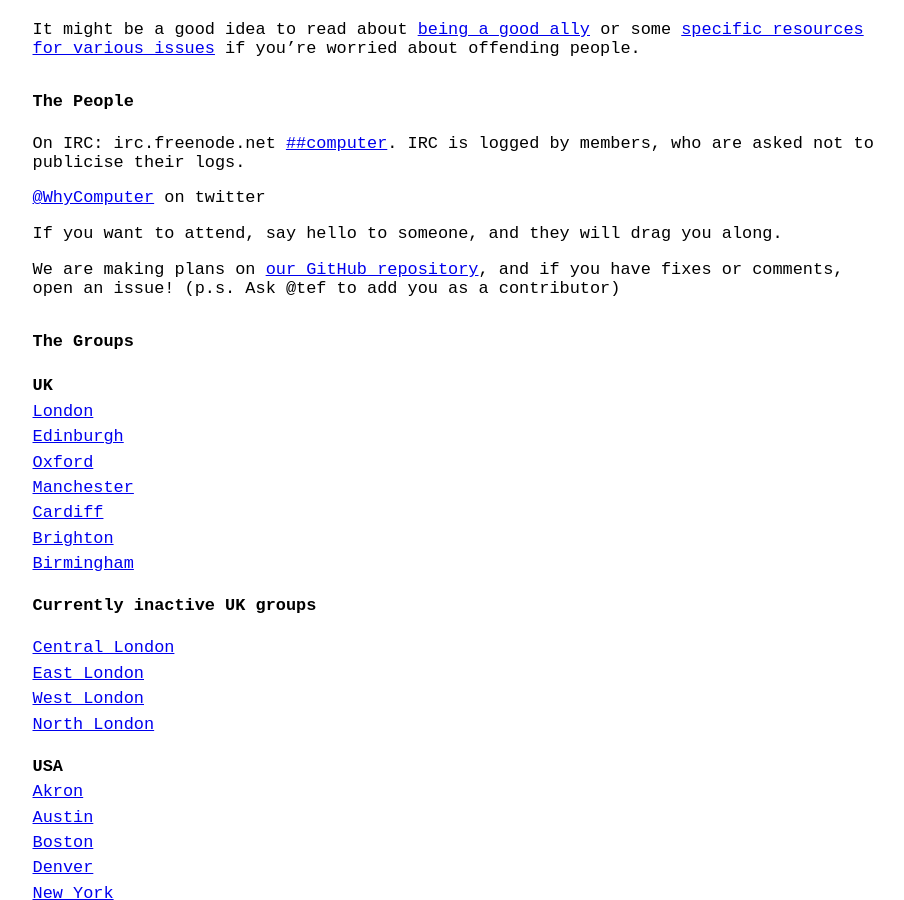
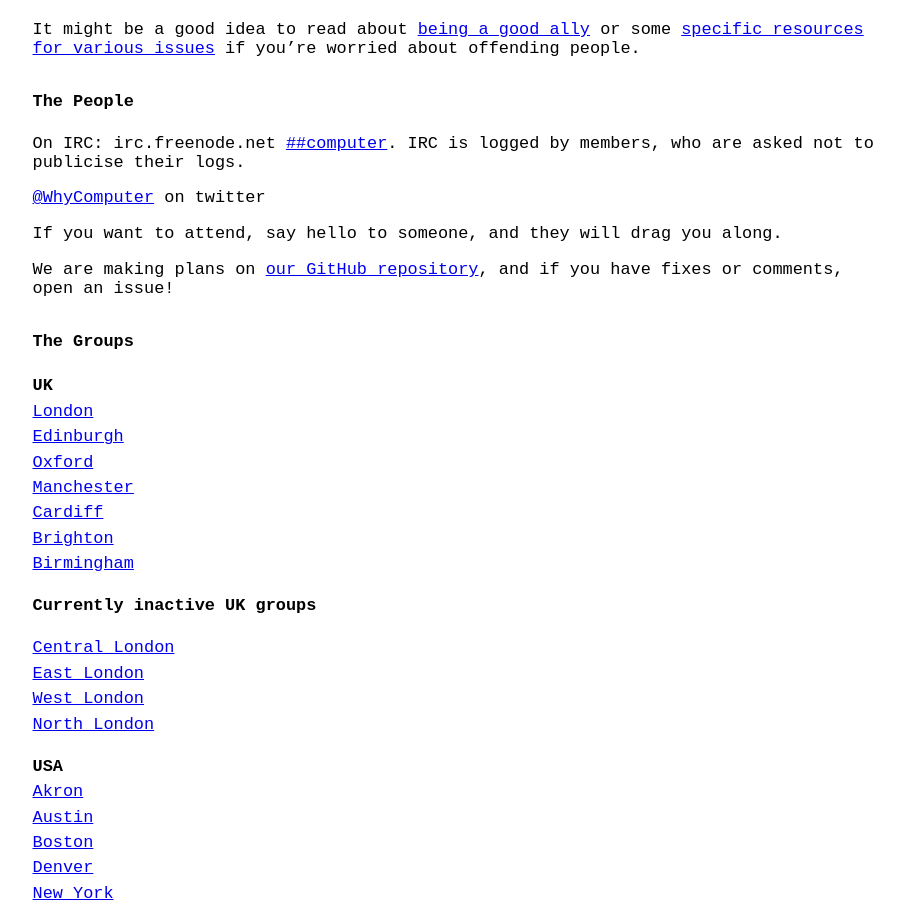
Before and after one commit to computeranonymous/computer, a Jekyll site: the page built from index.html, in a window 1280 px wide and 900 px high, scrolled down 1596 px. Shown: the whole window, without its empty margins (185-1089 px from the left). Built offline with Jekyll 4.4.1, drawn with Linux system fonts in a browser that asks for light colours.

Commit message:
purge tef

```diff
--- a/index.de.html
+++ b/index.de.html
@@ -72,7 +72,7 @@
 
       <p>Wenn du dabeisein willst, sag einfach "Hallo" zu jemand und sie/er wird dich mitnehmen.</p>
 
-      <p>Wir planen in <a href="https://github.com/computeranonymous/computer">unserem GitHub Repository</a>, und wenn du Verbesserungen oder Kommentare hast er&ouml;ffne dort einfach ein Issue! (P.S. Frag @tef um dich als als Mitwirkende/r eintragen zu lassen.)</p>
+      <p>Wir planen in <a href="https://github.com/computeranonymous/computer">unserem GitHub Repository</a>, und wenn du Verbesserungen oder Kommentare hast er&ouml;ffne dort einfach ein Issue!</p>
 
       <h4 id="groups">Die Gruppen</h4>
       <ul class="groups">
--- a/index.html
+++ b/index.html
@@ -66,7 +66,7 @@
 
       <p>If you want to attend, say hello to someone, and they will drag you along.</p>
 
-      <p>We are making plans on <a href="https://github.com/computeranonymous/computer">our GitHub repository</a>, and if you have fixes or comments, open an issue! (p.s. Ask @tef to add you as a contributor)</p>
+      <p>We are making plans on <a href="https://github.com/computeranonymous/computer">our GitHub repository</a>, and if you have fixes or comments, open an issue!</p>
 
       <h4 id="groups">The Groups</h4>
       <ul class="groups">
--- a/running_a_group.html
+++ b/running_a_group.html
@@ -7,7 +7,6 @@
 <p>If you aren't familiar with git and/or Github, contact the following people to do it for you:</p>
 
 <ul>
-<li>tef: <a href="http://twitter.com/tef">twitter</a>, <a href="mailto:tef@computer.twentygototen.org?subject=computer">email</a></li>
 <li>ntlk: <a href="http://twitter.com/ntlk">twitter</a>, <a href="mailto:hi@ntlk.net?subject=computer">email</a></li>
 <li>seubert: <a href="http://twitter.com/alex_seubert">twitter</a>, <a href="mailto:alexseubert@gmail.com?subject=computer">email</a></li>
 </ul>
--- a/uk_east_london.html
+++ b/uk_east_london.html
@@ -34,6 +34,6 @@
 
       <p>Talk to us if you want to attend, or just turn up!</p>
 
-      <p>On twitter: <a href="http://twitter.com/ntlk">@ntlk</a> <a href="http://twitter.com/didlix">@didlix</a> <a href="http://twitter.com/tef">@tef</a> <a href="http://twitter.com/tomstuart">@tomstuart</a> <a href="http://twitter.com/drmaciver">@drmaciver</a> <a href="http://twitter.com/samphippen">@samphippen</a> <a href="http://twitter.com/mistertim">@mistertim</a> <a href="http://twitter.com/alsothings">@alsothings</a> <a href="http://twitter.com/hyper_linda">@hyper_linda</a></p>
+      <p>On twitter: <a href="http://twitter.com/ntlk">@ntlk</a> <a href="http://twitter.com/didlix">@didlix</a> <a href="http://twitter.com/tomstuart">@tomstuart</a> <a href="http://twitter.com/drmaciver">@drmaciver</a> <a href="http://twitter.com/samphippen">@samphippen</a> <a href="http://twitter.com/mistertim">@mistertim</a> <a href="http://twitter.com/alsothings">@alsothings</a> <a href="http://twitter.com/hyper_linda">@hyper_linda</a></p>
 
       <p>If you want to attend, say hello to someone, and they will drag you along.</p>
```
